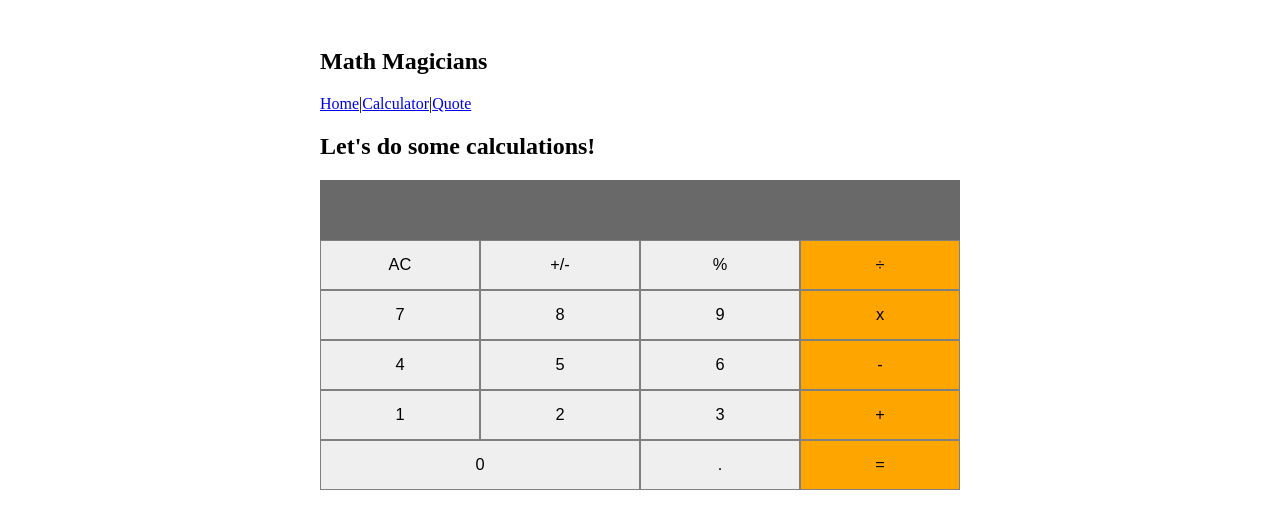
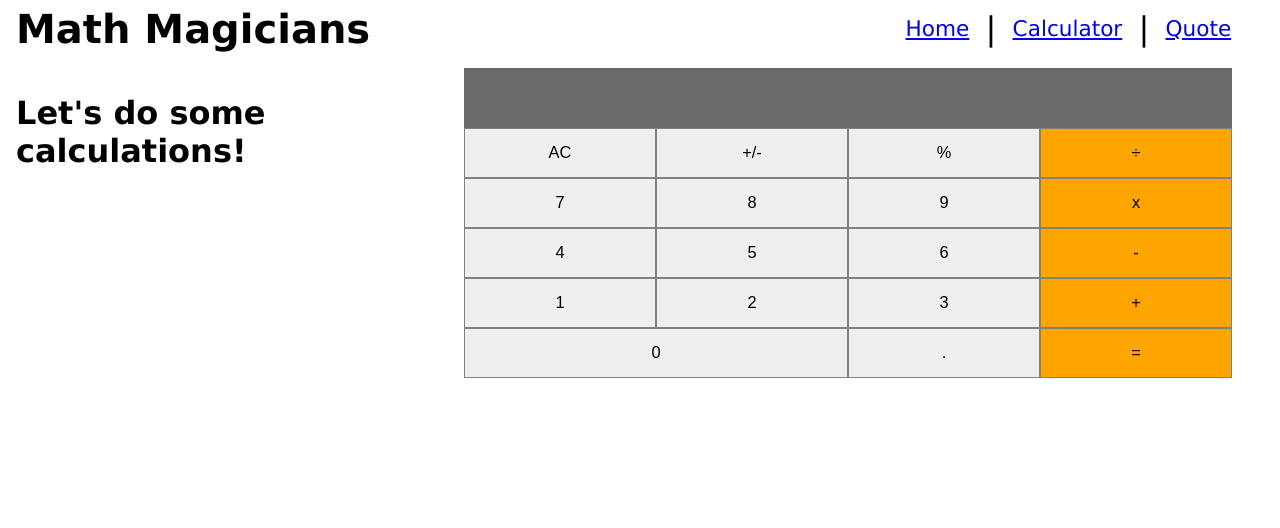
Before and after one commit to memelopez/math-magicians, a React (Create React App) app: page /calc in a window 1280 px wide. Shown: the top 528 px of the page. Built offline with nearby package versions, Linux system fonts and the light colour scheme.

Commit message:
Add styles to match general layout

```diff
--- a/src/App.css
+++ b/src/App.css
@@ -6,11 +6,12 @@
 
 body {
   margin: 0;
+  font-family: 'Lucida Sans', 'Lucida Sans Regular', 'Lucida Grande', 'Lucida Sans Unicode', Geneva, Verdana, sans-serif;
 }
 
 .App {
-  width: 50%;
-  margin: 3em auto 0;
+  width: 100%;
+  margin: 0.35em 1em 0;
 }
 
 .outputContainer {
@@ -48,3 +49,66 @@ body {
 .span2 {
   grid-column: span 2;
 }
+
+/* full website */
+
+.main-title {
+  margin: 0;
+  font-size: 2.5em;
+}
+
+nav {
+  display: flex;
+  align-items: center;
+  justify-content: space-between;
+}
+
+.nav-links {
+  margin-right: 3em;
+  font-size: 1.35em;
+  display: flex;
+  align-items: center;
+}
+
+.btw-links {
+  margin: 0 0.5em;
+  font-size: 1.5em;
+}
+
+.actual-subt {
+  font-size: 2em;
+}
+
+.for-lorems {
+  width: 100%;
+  margin-right: 3em;
+  font-size: 1.5em;
+  padding: 0 1em;
+}
+
+.inside-calcP {
+  display: flex;
+  margin-top: 1em;
+}
+
+.right-text {
+  width: 35%;
+}
+
+.actual-calc {
+  width: 60%;
+}
+
+/* quote */
+
+.quote-div {
+  margin-top: 3em;
+  padding: 7em 12em;
+  display: flex;
+  align-items: center;
+  justify-content: center;
+}
+
+.actual-quote {
+  font-size: 2em;
+}
```
